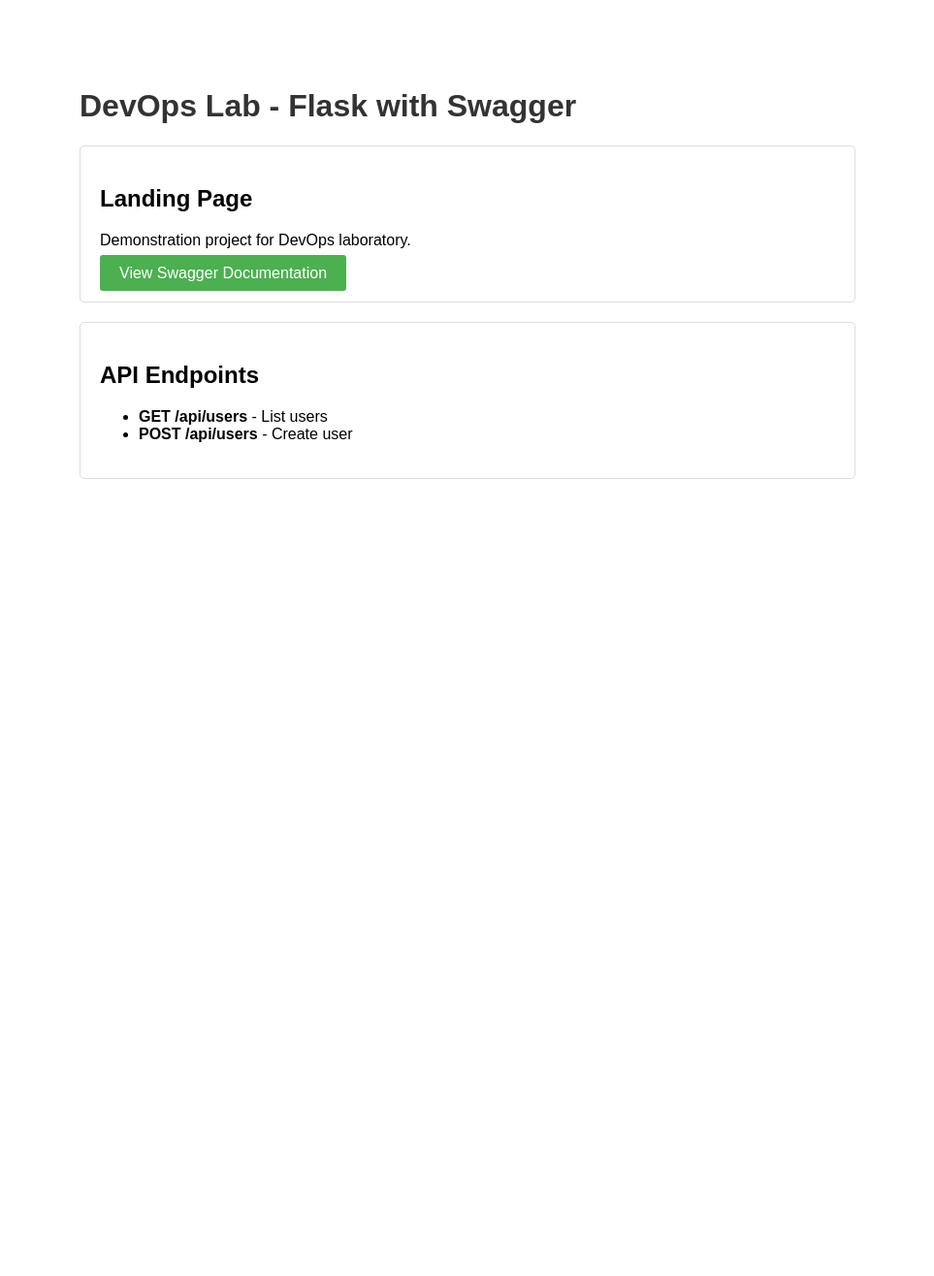
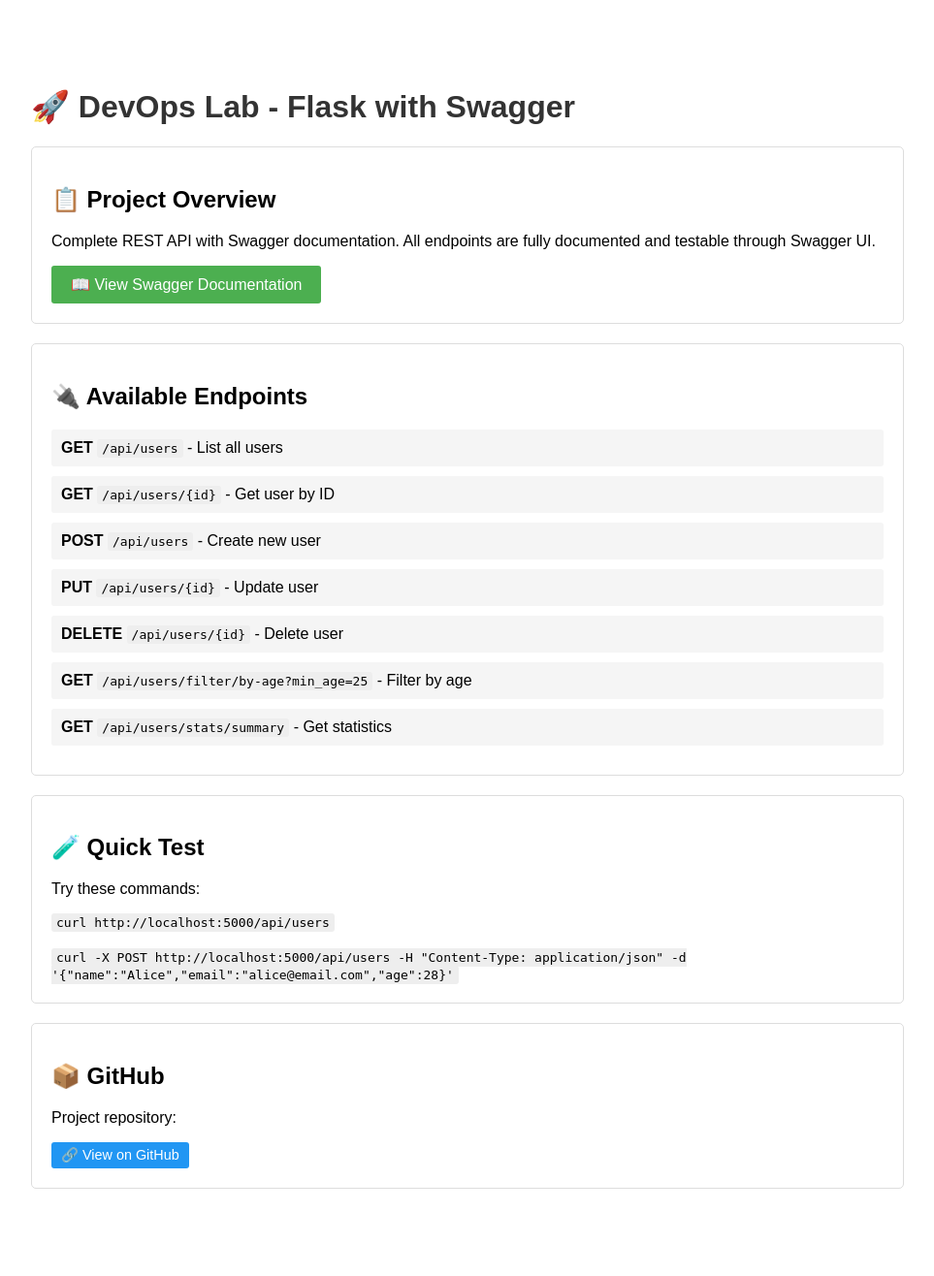
Before and after one commit to L00188348/lab-flask-swagger, a Flask app: page / in a window 1280 px wide. Shown: the whole page at 97% size, without its empty margins (158-1121 px from the left). Before the commit the page ends 494 px from the top, so only its background shows below. Run offline with Flask 3, Linux system fonts and the light colour scheme.

Commit message:
Add: More API endpoints (GET by ID, PUT, DELETE, filter, stats)

```diff
--- a/app.py
+++ b/app.py
@@ -4,26 +4,51 @@
 app = Flask(__name__)
 swagger = Swagger(app)
 
+users = [
+    {'id': 1, 'name': 'John', 'email': 'john@email.com', 'age': 30},
+    {'id': 2, 'name': 'Mary', 'email': 'mary@email.com', 'age': 25}
+]
+
 @app.route('/')
 def landing():
     return render_template('index.html')
 
+# GET all users
 @app.route('/api/users', methods=['GET'])
 def list_users():
-    """Endpoint that returns a list of users
+    """Endpoint that returns a list of all users
     ---
     responses:
       200:
         description: List of users
         examples:
-          application/json: [{"id": 1, "name": "John", "email": "john@email.com"}]
+          application/json: [{"id": 1, "name": "John", "email": "john@email.com", "age": 30}]
     """
-    users = [
-        {'id': 1, 'name': 'John', 'email': 'john@email.com'},
-        {'id': 2, 'name': 'Mary', 'email': 'mary@email.com'}
-    ]
     return jsonify(users)
 
+# GET specific user by ID
+@app.route('/api/users/<int:user_id>', methods=['GET'])
+def get_user(user_id):
+    """Endpoint that returns a specific user by ID
+    ---
+    parameters:
+      - name: user_id
+        in: path
+        type: integer
+        required: true
+        description: User ID
+    responses:
+      200:
+        description: User found
+      404:
+        description: User not found
+    """
+    user = next((u for u in users if u['id'] == user_id), None)
+    if user:
+        return jsonify(user)
+    return jsonify({'message': 'User not found'}), 404
+
+# POST create new user
 @app.route('/api/users', methods=['POST'])
 def create_user():
     """Endpoint that creates a new user
@@ -39,12 +64,137 @@
               type: string
             email:
               type: string
+            age:
+              type: integer
     responses:
       201:
         description: User created successfully
+      400:
+        description: Invalid data
     """
     data = request.json
-    return jsonify({'message': 'User created!', 'user': data}), 201
+
+    # Basic validation
+    if not data or not data.get('name') or not data.get('email'):
+        return jsonify({'message': 'Name and email are required'}), 400
+
+    # Create new user
+    new_user = {
+        'id': len(users) + 1,
+        'name': data.get('name'),
+        'email': data.get('email'),
+        'age': data.get('age', 0)  # Default age 0 if not provided
+    }
+    users.append(new_user)
+
+    return jsonify({'message': 'User created!', 'user': new_user}), 201
+
+# PUT update existing user
+@app.route('/api/users/<int:user_id>', methods=['PUT'])
+def update_user(user_id):
+    """Endpoint that updates an existing user
+    ---
+    parameters:
+      - name: user_id
+        in: path
+        type: integer
+        required: true
+      - name: body
+        in: body
+        required: true
+        schema:
+          type: object
+          properties:
+            name:
+              type: string
+            email:
+              type: string
+            age:
+              type: integer
+    responses:
+      200:
+        description: User updated successfully
+      404:
+        description: User not found
+    """
+    user = next((u for u in users if u['id'] == user_id), None)
+    if not user:
+        return jsonify({'message': 'User not found'}), 404
+
+    data = request.json
+    user['name'] = data.get('name', user['name'])
+    user['email'] = data.get('email', user['email'])
+    user['age'] = data.get('age', user['age'])
+
+    return jsonify({'message': 'User updated!', 'user': user})
+
+# DELETE user
+@app.route('/api/users/<int:user_id>', methods=['DELETE'])
+def delete_user(user_id):
+    """Endpoint that deletes a user
+    ---
+    parameters:
+      - name: user_id
+        in: path
+        type: integer
+        required: true
+    responses:
+      200:
+        description: User deleted successfully
+      404:
+        description: User not found
+    """
+    global users
+    user = next((u for u in users if u['id'] == user_id), None)
+    if not user:
+        return jsonify({'message': 'User not found'}), 404
+
+    users = [u for u in users if u['id'] != user_id]
+    return jsonify({'message': 'User deleted!'})
+
+# GET users by age (query parameter example)
+@app.route('/api/users/filter/by-age', methods=['GET'])
+def filter_users_by_age():
+    """Endpoint that filters users by minimum age
+    ---
+    parameters:
+      - name: min_age
+        in: query
+        type: integer
+        required: true
+        description: Minimum age to filter
+    responses:
+      200:
+        description: Filtered list of users
+      400:
+        description: min_age parameter required
+    """
+    min_age = request.args.get('min_age', type=int)
+
+    if min_age is None:
+        return jsonify({'message': 'min_age parameter is required'}), 400
+
+    filtered_users = [u for u in users if u['age'] >= min_age]
+    return jsonify(filtered_users)
+
+# GET statistics
+@app.route('/api/users/stats/summary', methods=['GET'])
+def user_statistics():
+    """Endpoint that returns user statistics
+    ---
+    responses:
+      200:
+        description: User statistics
+        examples:
+          application/json: {"total_users": 2, "average_age": 27.5}
+    """
+    total = len(users)
+    avg_age = sum(u['age'] for u in users) / total if total > 0 else 0
+
+    return jsonify({
+        'total_users': total,
+        'average_age': round(avg_age, 1)
+    })
 
 if __name__ == '__main__':
     app.run(debug=True)
--- a/templates/index.html
+++ b/templates/index.html
@@ -3,25 +3,67 @@
 <head>
     <title>Lab Flask + Swagger</title>
     <style>
-        body { font-family: Arial; max-width: 800px; margin: 50px auto; padding: 20px; }
+        body { font-family: Arial; max-width: 900px; margin: 50px auto; padding: 20px; }
         h1 { color: #333; }
         .card { border: 1px solid #ddd; padding: 20px; border-radius: 5px; margin: 20px 0; }
-        .btn { background: #4CAF50; color: white; padding: 10px 20px; text-decoration: none; border-radius: 3px; }
+        .btn { background: #4CAF50; color: white; padding: 10px 20px; text-decoration: none; border-radius: 3px; display: inline-block; }
+        .btn-small { background: #2196F3; padding: 5px 10px; font-size: 0.9em; }
+        .endpoint { background: #f5f5f5; padding: 10px; margin: 10px 0; border-radius: 3px; }
+        code { background: #eee; padding: 2px 5px; border-radius: 3px; }
     </style>
 </head>
 <body>
-    <h1>DevOps Lab - Flask with Swagger</h1>
+    <h1>🚀 DevOps Lab - Flask with Swagger</h1>
+
     <div class="card">
-        <h2>Landing Page</h2>
-        <p>Demonstration project for DevOps laboratory.</p>
-        <a href="/apidocs" class="btn">View Swagger Documentation</a>
+        <h2>📋 Project Overview</h2>
+        <p>Complete REST API with Swagger documentation. All endpoints are fully documented and testable through Swagger UI.</p>
+        <a href="/apidocs" class="btn">📖 View Swagger Documentation</a>
     </div>
+
     <div class="card">
-        <h2>API Endpoints</h2>
-        <ul>
-            <li><strong>GET /api/users</strong> - List users</li>
-            <li><strong>POST /api/users</strong> - Create user</li>
-        </ul>
+        <h2>🔌 Available Endpoints</h2>
+
+        <div class="endpoint">
+            <strong>GET</strong> <code>/api/users</code> - List all users
+        </div>
+
+        <div class="endpoint">
+            <strong>GET</strong> <code>/api/users/{id}</code> - Get user by ID
+        </div>
+
+        <div class="endpoint">
+            <strong>POST</strong> <code>/api/users</code> - Create new user
+        </div>
+
+        <div class="endpoint">
+            <strong>PUT</strong> <code>/api/users/{id}</code> - Update user
+        </div>
+
+        <div class="endpoint">
+            <strong>DELETE</strong> <code>/api/users/{id}</code> - Delete user
+        </div>
+
+        <div class="endpoint">
+            <strong>GET</strong> <code>/api/users/filter/by-age?min_age=25</code> - Filter by age
+        </div>
+
+        <div class="endpoint">
+            <strong>GET</strong> <code>/api/users/stats/summary</code> - Get statistics
+        </div>
+    </div>
+
+    <div class="card">
+        <h2>🧪 Quick Test</h2>
+        <p>Try these commands:</p>
+        <code>curl http://localhost:5000/api/users</code><br><br>
+        <code>curl -X POST http://localhost:5000/api/users -H "Content-Type: application/json" -d '{"name":"Alice","email":"alice@email.com","age":28}'</code>
+    </div>
+
+    <div class="card">
+        <h2>📦 GitHub</h2>
+        <p>Project repository:</p>
+        <a href="https://github.com/L00188348/lab-flask-swagger" class="btn btn-small">🔗 View on GitHub</a>
     </div>
 </body>
 </html>
```
